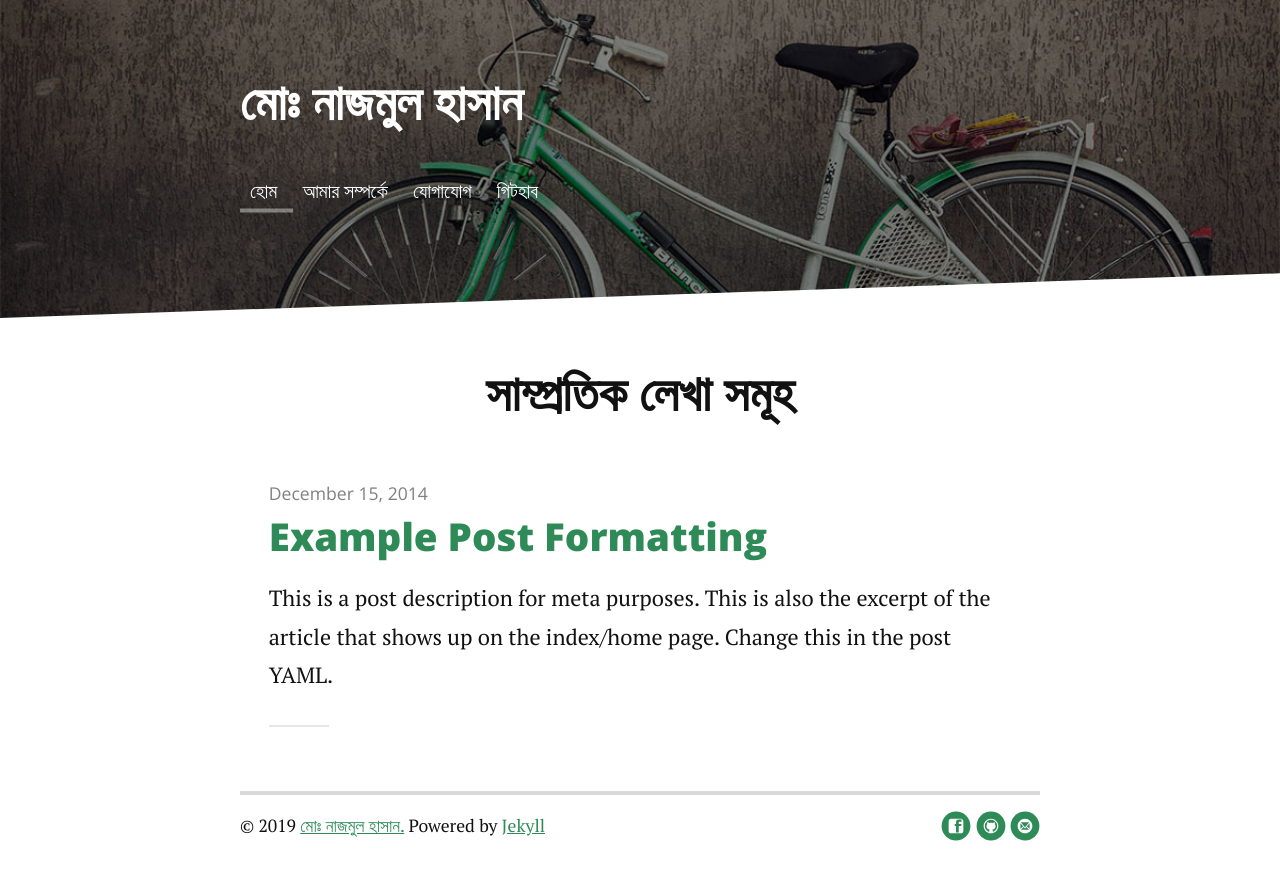
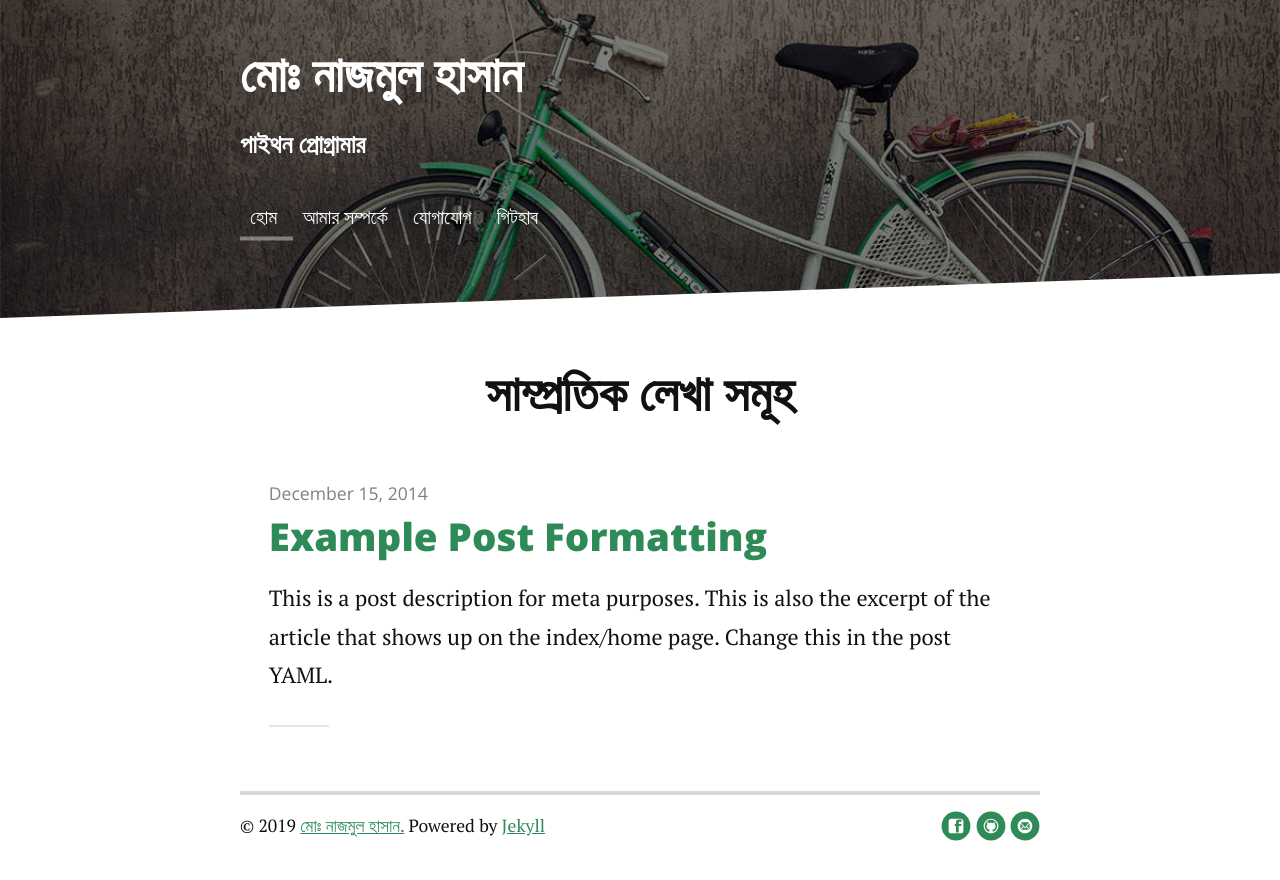
Before and after one commit to farhapartex/farhapartex.github.io, a Jekyll site: the page built from index.html, in a window 1280 px wide. Shown: the top 880 px of the page. Built offline with Jekyll 4.4.1, drawn with Linux system fonts in a browser that asks for light colours; nearby versions of some CDN libraries; the list of posts is cut into pages by our own code.

Commit message:
modified

```diff
--- a/_config.yml
+++ b/_config.yml
@@ -1,4 +1,5 @@
 title: মোঃ নাজমুল হাসান
+tagline: পাইথন প্রোগ্রামার
 description: I am Nazmul Hasan. Programmer | Data Enthusiast
 
 url: https://farhapartex.github.io/
```
